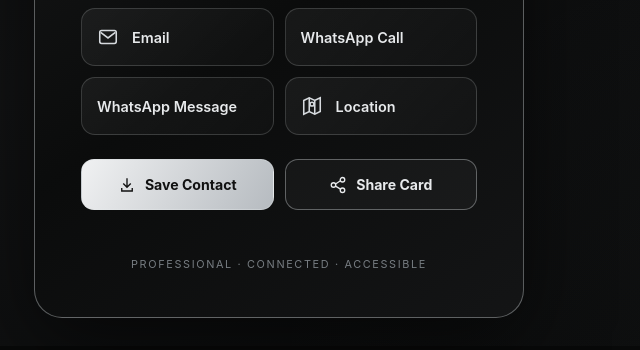
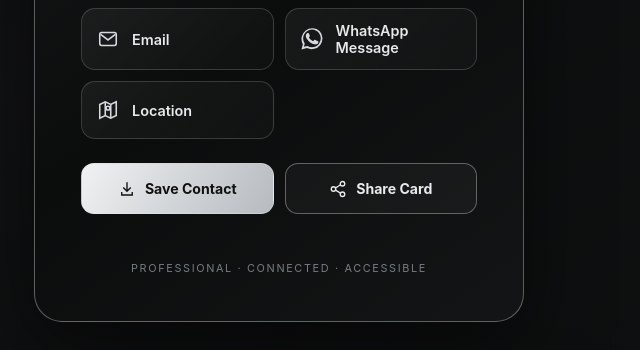
Before and after one commit to HiddenMoonStudio/SIDALI, a plain HTML site: page index.html in a window 1280 px wide. Shown: the part 477-827 px from the top of the page, without its empty margins (361-1001 px from the left). Drawn offline with Linux system fonts and the light colour scheme.

Commit message:
Remove WhatsApp Call and update aria-label
Removed WhatsApp Call link and updated aria-label for WhatsApp Message link.

```diff
--- a/index.html
+++ b/index.html
@@ -150,20 +150,19 @@
         <span>Email</span>
       </a>
       <!-- WhatsApp Call / Contact -->
-<a class="social"
-   href="https://wa.me/213662992343"
-   target="_blank"
-   rel="noopener noreferrer"
-   aria-label="Contact me on WhatsApp">
-  <span>WhatsApp Call</span>
-</a>
-
 <!-- WhatsApp Message -->
 <a class="social"
    href="https://wa.me/213662992343?text=Hello%2C%20I%20found%20your%20digital%20business%20card."
    target="_blank"
    rel="noopener noreferrer"
-   aria-label="Send me a WhatsApp message">
+   aria-label="Message me on WhatsApp">
+
+  <svg viewBox="0 0 24 24"
+       fill="currentColor"
+       aria-hidden="true">
+    <path d="M20.5 3.5A11.8 11.8 0 0 0 2 17.7L.5 23.5l6-1.6A11.8 11.8 0 0 0 20.5 3.5ZM12 21a9.7 9.7 0 0 1-4.9-1.3l-.4-.2-3.5.9.9-3.4-.2-.4A9.6 9.6 0 1 1 12 21Zm5.3-7.2c-.3-.2-1.8-.9-2.1-1s-.5-.2-.7.2-.8 1-1 1.1-.4.2-.7 0a8 8 0 0 1-2.4-1.5 9 9 0 0 1-1.6-2c-.2-.3 0-.5.1-.6l.5-.6.2-.5c.1-.2 0-.4 0-.6l-1-2.3c-.3-.6-.5-.5-.7-.5h-.6c-.2 0-.6.1-.9.4s-1.2 1.2-1.2 2.8 1.2 3.2 1.4 3.4 2.4 3.7 5.8 5c.8.3 1.5.5 2 .6.8.2 1.6.2 2.2.1.7-.1 1.8-.8 2.1-1.5s.3-1.4.2-1.5-.3-.3-.6-.5Z"/>
+  </svg>
+
   <span>WhatsApp Message</span>
 </a>
       <a class="social" href="https://maps.app.goo.gl/jog3S62yJnwFBZF66" target="_blank" rel="noopener noreferrer" aria-label="Open location in Google Maps">
```
